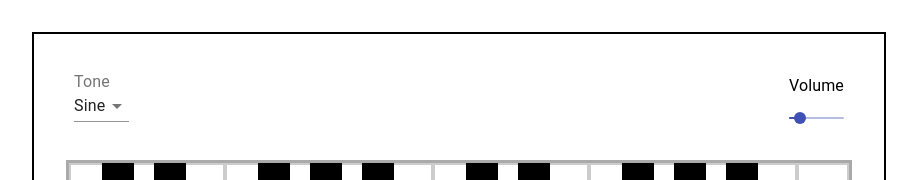
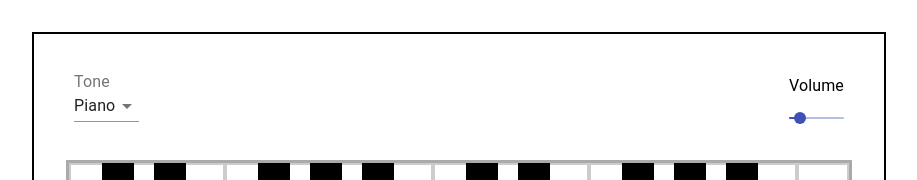
Before and after one commit to zhanlun/piano, a React (Create React App) app: page / in a window 1280 px wide. Shown: the top 180 px of the page, without its empty margins (181-1098 px from the left). Built offline with nearby package versions, Linux system fonts and the light colour scheme.

Commit message:
include piano in tone options

```diff
--- a/src/components/Piano.js
+++ b/src/components/Piano.js
@@ -1,28 +1,9 @@
-import React, { useState } from 'react'
-import { useDispatch } from 'react-redux'
-import { audioContextChangeWavetype } from '../actions/audioContextAction'
+import React from 'react'
 import PianoKeybed from './PianoKeybed'
 import Tones from './Tones'
 import Volume from './Volume'
 
 export default function Piano() {
-  const dispatch = useDispatch()
-  const [data, setData] = useState({
-    waveType: 'sine',
-  })
-
-  const handleChange = (e) => {
-    setData({
-      ...data,
-      [e.target.name]: e.target.value,
-    })
-    switch (e.target.name) {
-      case 'waveType':
-        console.log(e)
-        dispatch(audioContextChangeWavetype(e.target.value))
-    }
-  }
-
   return (
     <div className="piano">
       <div className="toolbar">
--- a/src/components/Tones.js
+++ b/src/components/Tones.js
@@ -4,6 +4,7 @@ import { useDispatch } from 'react-redux'
 import { audioContextChangeWavetype } from '../actions/audioContextAction'
 
 const tones = [
+  'piano',
   'sine',
   'triangle',
   'square',
@@ -21,7 +22,7 @@ const useStyles = makeStyles((theme) => {
 export default function Tones() {
   const dispatch = useDispatch()
   const classes = useStyles()
-  const [waveType, setWaveType] = useState('sine')
+  const [waveType, setWaveType] = useState('piano')
 
   const handleChange = (e) => {
     setWaveType(e.target.value)
--- a/src/reducers/audioContextReducer.js
+++ b/src/reducers/audioContextReducer.js
@@ -3,7 +3,7 @@ import { pianoWaveTable } from '../utils/pianoWaveTable';
 let gainValue = 0.2
 let attackTime = 0.3;
 let sustainLevel = 0.8;
-let waveType = 'sine'
+let waveType = 'piano'
 
 const context = new AudioContext();
 const masterVolume = context.createGain();
@@ -16,17 +16,21 @@ function startNote(pitch) {
   const noteGain = context.createGain();
   noteGain.gain.setValueAtTime(0, context.currentTime);
   noteGain.gain.linearRampToValueAtTime(sustainLevel, context.currentTime + 0.1 * attackTime);
+
+  /** Decay over time to simulate piano sound */
   noteGain.gain.setValueAtTime(sustainLevel, context.currentTime + 0.1 * attackTime);
-  noteGain.gain.exponentialRampToValueAtTime(1 / pitch, context.currentTime + (440 / pitch));
-  noteGain.gain.setValueAtTime(1 / pitch, context.currentTime + (440 / pitch));
+  noteGain.gain.exponentialRampToValueAtTime(0.05 / pitch, context.currentTime + (440 / pitch));
+  noteGain.gain.setValueAtTime(0.05 / pitch, context.currentTime + (440 / pitch));
   noteGain.gain.exponentialRampToValueAtTime(0.00005, context.currentTime + (880 / pitch));
 
-  var imag = new Float32Array(pianoWaveTable.imag);   // sine
-  var real = new Float32Array(pianoWaveTable.real);  // cos
-  let customWave = context.createPeriodicWave(real, imag);  // cos,sine
-  oscillator.setPeriodicWave(customWave);
-
-  // oscillator.type = waveType
+  if (waveType === 'piano') {
+    var imag = new Float32Array(pianoWaveTable.imag);   // sine
+    var real = new Float32Array(pianoWaveTable.real);  // cos
+    let customWave = context.createPeriodicWave(real, imag);  // cos,sine
+    oscillator.setPeriodicWave(customWave);
+  } else {
+    oscillator.type = waveType
+  }
 
   oscillator.frequency.setValueAtTime(pitch, context.currentTime);
   oscillator.start(context.currentTime);
--- a/src/utils/pianoWaveTable.js
+++ b/src/utils/pianoWaveTable.js
@@ -1,3 +1,6 @@
+/**
+ * This wavetable is obtained from https://github.com/GoogleChromeLabs/web-audio-samples/blob/main/archive/demos/wave-tables/Piano under Apache License 2.0
+ */
 export const pianoWaveTable = {
   'real': [
     0.000000,
```
